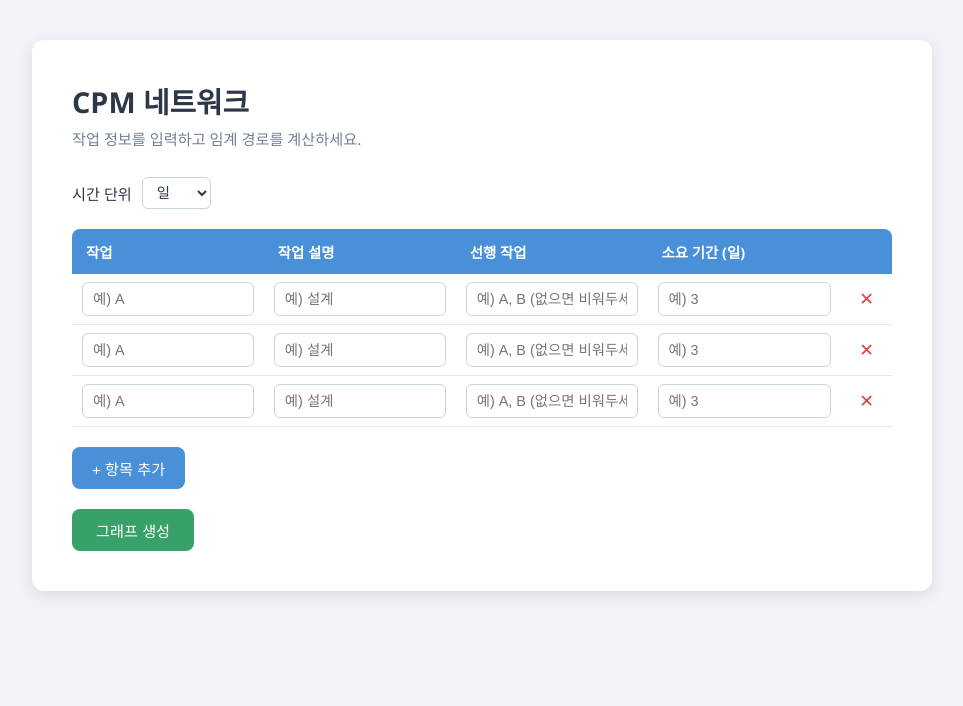
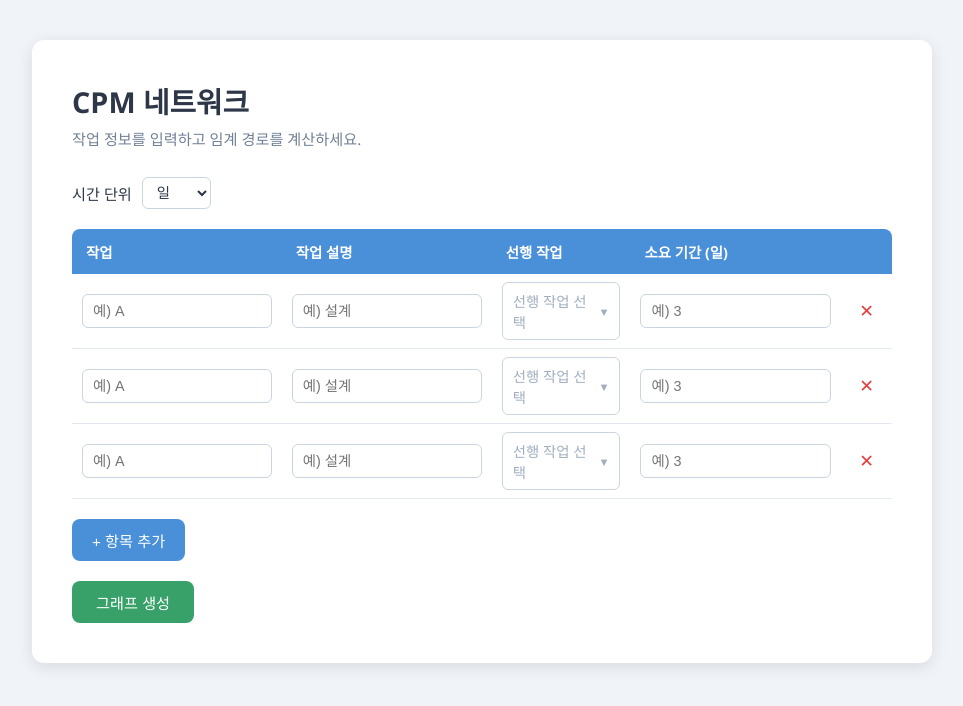
Before and after one commit to 21017030/cpm-network, a React (Vite) app: page / in a window 1280 px wide. Shown: the top 706 px of the page, without its empty margins (158-1121 px from the left). Built offline with nearby package versions, Linux system fonts and the light colour scheme.

Commit message:
Replace predecessor text input with checkbox dropdown

```diff
--- a/src/App.tsx
+++ b/src/App.tsx
@@ -7,27 +7,32 @@ import { Activity, Unit } from './types';
 let nextId = 4;
 
 const initialActivities: Activity[] = [
-  { id: 1, name: '', description: '', predecessors: '', duration: '' },
-  { id: 2, name: '', description: '', predecessors: '', duration: '' },
-  { id: 3, name: '', description: '', predecessors: '', duration: '' },
+  { id: 1, name: '', description: '', predecessors: [], duration: '' },
+  { id: 2, name: '', description: '', predecessors: [], duration: '' },
+  { id: 3, name: '', description: '', predecessors: [], duration: '' },
 ];
 
 export default function App() {
   const [activities, setActivities] = useState<Activity[]>(initialActivities);
   const [unit, setUnit] = useState<Unit>('day');
-  // CPM 계산 결과 (null이면 아직 계산 전)
   const [result, setResult] = useState<CpmResult | null>(null);
 
   const handleAdd = () => {
     setActivities((prev) => [
       ...prev,
-      { id: nextId++, name: '', description: '', predecessors: '', duration: '' },
+      { id: nextId++, name: '', description: '', predecessors: [], duration: '' },
     ]);
   };
 
-  const handleChange = (id: number, field: keyof Activity, value: string) => {
+  const handleChange = (id: number, field: keyof Omit<Activity, 'predecessors'>, value: string) => {
     setActivities((prev) =>
       prev.map((act) => (act.id === id ? { ...act, [field]: value } : act))
+    );
+  };
+
+  const handlePredecessorsChange = (id: number, predecessors: string[]) => {
+    setActivities((prev) =>
+      prev.map((act) => (act.id === id ? { ...act, predecessors } : act))
     );
   };
 
@@ -35,10 +40,8 @@ export default function App() {
     setActivities((prev) => prev.filter((act) => act.id !== id));
   };
 
-  // 입력 데이터를 기반으로 CPM 계산 후 결과 저장
   const handleCalculate = () => {
-    const cpmResult = calculateCpm(activities);
-    setResult(cpmResult);
+    setResult(calculateCpm(activities));
   };
 
   return (
@@ -51,6 +54,7 @@ export default function App() {
         unit={unit}
         onAdd={handleAdd}
         onChange={handleChange}
+        onPredecessorsChange={handlePredecessorsChange}
         onDelete={handleDelete}
         onUnitChange={setUnit}
       />
@@ -59,7 +63,6 @@ export default function App() {
         <button id="calculate-btn" onClick={handleCalculate}>그래프 생성</button>
       </div>
 
-      {/* 계산 결과가 있을 때만 그래프와 요약 표시 */}
       {result && (
         <>
           <div className="result-summary">
--- a/src/components/ActivityTable.tsx
+++ b/src/components/ActivityTable.tsx
@@ -1,30 +1,25 @@
 import { Activity, Unit } from '../types';
+import PredecessorSelect from './PredecessorSelect';
 
-// 부모(App)로부터 받는 props 타입 정의
 interface Props {
-  activities: Activity[];  // 현재 작업 목록
-  unit: Unit;              // 선택된 시간 단위
-  onAdd: () => void;       // 행 추가 핸들러
-  onChange: (id: number, field: keyof Activity, value: string) => void; // 셀 값 변경 핸들러
-  onDelete: (id: number) => void;   // 행 삭제 핸들러
-  onUnitChange: (unit: Unit) => void; // 시간 단위 변경 핸들러
+  activities: Activity[];
+  unit: Unit;
+  onAdd: () => void;
+  onChange: (id: number, field: keyof Omit<Activity, 'predecessors'>, value: string) => void;
+  onPredecessorsChange: (id: number, predecessors: string[]) => void;
+  onDelete: (id: number) => void;
+  onUnitChange: (unit: Unit) => void;
 }
 
-// 단위 코드를 한글 레이블로 변환
 const unitLabel: Record<Unit, string> = {
   hour: '시간',
   day: '일',
   week: '주',
 };
 
-// 작업 입력 테이블 컴포넌트
-// - 시간 단위 선택 (시간 / 일 / 주) — 전체 공통 적용
-// - 작업별 입력 행 (작업명, 설명, 선행 작업, 소요 기간)
-// - 행 추가 / 삭제 기능
-export default function ActivityTable({ activities, unit, onAdd, onChange, onDelete, onUnitChange }: Props) {
+export default function ActivityTable({ activities, unit, onAdd, onChange, onPredecessorsChange, onDelete, onUnitChange }: Props) {
   return (
     <div>
-      {/* 전체 공통 시간 단위 선택 */}
       <div className="unit-bar">
         <label htmlFor="global-unit">시간 단위</label>
         <select
@@ -45,14 +40,18 @@ export default function ActivityTable({ activities, unit, onAdd, onChange, onDel
               <th>작업</th>
               <th>작업 설명</th>
               <th>선행 작업</th>
-              {/* 선택된 단위에 따라 헤더 텍스트 동적 변경 */}
               <th>소요 기간 ({unitLabel[unit]})</th>
               <th></th>
             </tr>
           </thead>
           <tbody>
-            {/* 작업 목록을 순회하며 각 행 렌더링 */}
-            {activities.map((act) => (
+            {activities.map((act) => {
+              // 현재 행 자신을 제외한 작업명 목록 (이름이 입력된 것만)
+              const options = activities
+                .filter((a) => a.id !== act.id && a.name.trim())
+                .map((a) => a.name.trim());
+
+              return (
                 <tr key={act.id}>
                   <td>
                     <input
@@ -71,12 +70,11 @@ export default function ActivityTable({ activities, unit, onAdd, onChange, onDel
                     />
                   </td>
                   <td>
-                  {/* 선행 작업은 쉼표로 구분해서 입력 (예: A, B) */}
-                  <input
-                    type="text"
-                    placeholder="예) A, B (없으면 비워두세요)"
-                    value={act.predecessors}
-                    onChange={(e) => onChange(act.id, 'predecessors', e.target.value)}
+                    {/* 체크박스 드롭다운으로 선행 작업 선택 */}
+                    <PredecessorSelect
+                      options={options}
+                      selected={act.predecessors}
+                      onChange={(preds) => onPredecessorsChange(act.id, preds)}
                     />
                   </td>
                   <td>
@@ -92,7 +90,8 @@ export default function ActivityTable({ activities, unit, onAdd, onChange, onDel
                     <button className="delete-btn" title="삭제" onClick={() => onDelete(act.id)}>✕</button>
                   </td>
                 </tr>
-            ))}
+              );
+            })}
           </tbody>
         </table>
       </div>
--- /dev/null
+++ b/src/components/PredecessorSelect.tsx
@@ -0,0 +1,70 @@
+import { useState, useRef, useEffect } from 'react';
+
+interface Props {
+  options: string[];       // 선택 가능한 작업명 목록 (현재 행 제외)
+  selected: string[];      // 현재 선택된 선행 작업 목록
+  onChange: (selected: string[]) => void;
+}
+
+// 선행 작업을 체크박스 드롭다운으로 선택하는 컴포넌트
+export default function PredecessorSelect({ options, selected, onChange }: Props) {
+  const [open, setOpen] = useState(false);
+  const ref = useRef<HTMLDivElement>(null);
+
+  // 드롭다운 외부 클릭 시 닫기
+  useEffect(() => {
+    function handleClickOutside(e: MouseEvent) {
+      if (ref.current && !ref.current.contains(e.target as Node)) {
+        setOpen(false);
+      }
+    }
+    document.addEventListener('mousedown', handleClickOutside);
+    return () => document.removeEventListener('mousedown', handleClickOutside);
+  }, []);
+
+  const toggle = (name: string) => {
+    if (selected.includes(name)) {
+      onChange(selected.filter((s) => s !== name));
+    } else {
+      onChange([...selected, name]);
+    }
+  };
+
+  return (
+    <div className="predecessor-select" ref={ref}>
+      {/* 선택된 항목 표시 & 드롭다운 토글 */}
+      <div className="predecessor-trigger" onClick={() => setOpen((v) => !v)}>
+        {selected.length === 0 ? (
+          <span className="placeholder">선행 작업 선택</span>
+        ) : (
+          <div className="tags">
+            {selected.map((s) => (
+              <span key={s} className="tag">{s}</span>
+            ))}
+          </div>
+        )}
+        <span className="arrow">{open ? '▲' : '▼'}</span>
+      </div>
+
+      {/* 체크박스 드롭다운 */}
+      {open && (
+        <div className="predecessor-dropdown">
+          {options.length === 0 ? (
+            <div className="dropdown-empty">선택 가능한 작업 없음</div>
+          ) : (
+            options.map((name) => (
+              <label key={name} className="dropdown-item">
+                <input
+                  type="checkbox"
+                  checked={selected.includes(name)}
+                  onChange={() => toggle(name)}
+                />
+                {name}
+              </label>
+            ))
+          )}
+        </div>
+      )}
+    </div>
+  );
+}
--- a/src/cpm.ts
+++ b/src/cpm.ts
@@ -45,14 +45,11 @@ export function calculateCpm(activities: Activity[]): CpmResult {
     });
   }
 
-  // 선행 작업 관계 파싱
+  // 선행 작업 관계 설정 (배열로 직접 사용)
   const predecessorMap = new Map<string, string[]>();
   for (const act of valid) {
     const name = act.name.trim();
-    const preds = act.predecessors
-      .split(',')
-      .map((p) => p.trim())
-      .filter((p) => p && nodeMap.has(p));
+    const preds = act.predecessors.filter((p) => nodeMap.has(p));
     predecessorMap.set(name, preds);
   }
 
--- a/src/index.css
+++ b/src/index.css
@@ -168,3 +168,87 @@ tbody td input:focus {
   border: 1px solid #e2e8f0;
   font-size: 0.95rem;
 }
+
+/* 선행 작업 드롭다운 */
+.predecessor-select {
+  position: relative;
+  width: 100%;
+}
+
+.predecessor-trigger {
+  display: flex;
+  align-items: center;
+  justify-content: space-between;
+  border: 1px solid #cbd5e0;
+  border-radius: 6px;
+  padding: 7px 10px;
+  cursor: pointer;
+  background: #fff;
+  min-height: 38px;
+  gap: 6px;
+}
+
+.predecessor-trigger:hover {
+  border-color: #4a90d9;
+}
+
+.placeholder {
+  color: #a0aec0;
+  font-size: 0.9rem;
+}
+
+.tags {
+  display: flex;
+  flex-wrap: wrap;
+  gap: 4px;
+  flex: 1;
+}
+
+.tag {
+  background-color: #ebf4ff;
+  color: #2b6cb0;
+  border-radius: 4px;
+  padding: 2px 8px;
+  font-size: 0.82rem;
+  font-weight: 500;
+}
+
+.arrow {
+  font-size: 0.7rem;
+  color: #a0aec0;
+  flex-shrink: 0;
+}
+
+.predecessor-dropdown {
+  position: absolute;
+  top: calc(100% + 4px);
+  left: 0;
+  right: 0;
+  background: #fff;
+  border: 1px solid #cbd5e0;
+  border-radius: 6px;
+  box-shadow: 0 4px 12px rgba(0, 0, 0, 0.1);
+  z-index: 100;
+  max-height: 180px;
+  overflow-y: auto;
+}
+
+.dropdown-item {
+  display: flex;
+  align-items: center;
+  gap: 8px;
+  padding: 8px 12px;
+  cursor: pointer;
+  font-size: 0.9rem;
+  color: #2d3748;
+}
+
+.dropdown-item:hover {
+  background-color: #f7fafc;
+}
+
+.dropdown-empty {
+  padding: 10px 12px;
+  font-size: 0.88rem;
+  color: #a0aec0;
+}
--- a/src/types.ts
+++ b/src/types.ts
@@ -6,6 +6,6 @@ export interface Activity {
   id: number;        // 각 행을 구분하는 고유 식별자
   name: string;      // 작업명 (예: A, B, C)
   description: string;  // 작업 설명 (예: 설계, 시공)
-  predecessors: string; // 선행 작업 목록 (쉼표 구분, 예: "A, B")
+  predecessors: string[]; // 선행 작업 목록
   duration: string;  // 소요 기간 (문자열로 관리 후 계산 시 숫자 변환)
 }
```
Lines whose indentation alone changed are shown as unchanged.
